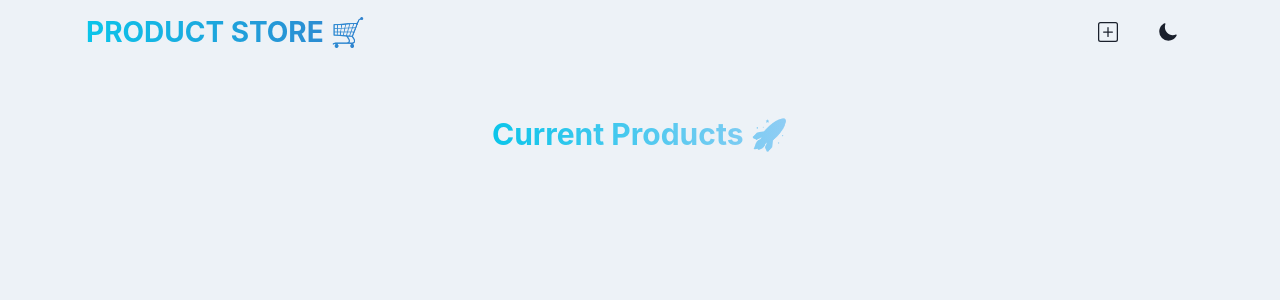
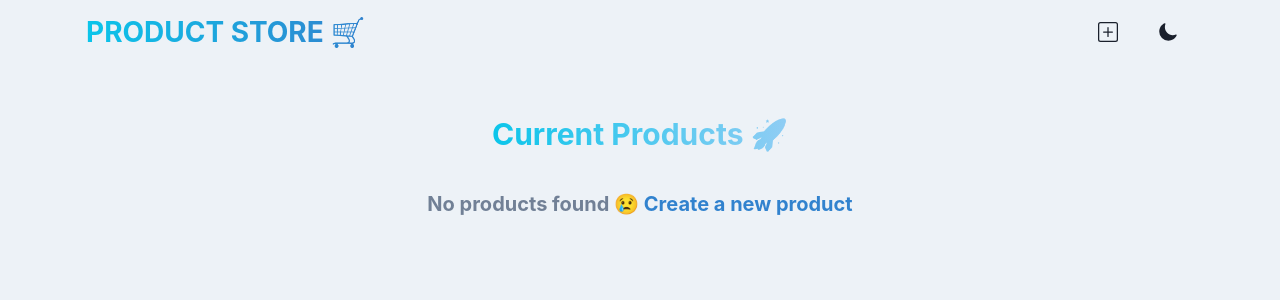
Before and after one commit to MondeNel/Product_store, a React (Vite) app in the folder frontend/: page / in a window 1280 px wide. Shown: the top 300 px of the page. Built offline with nearby package versions, Linux system fonts and the light colour scheme.

Commit message:
Enhancement: Display fallback text and link to '/create' when no products are present

```diff
--- a/frontend/src/pages/HomePage.jsx
+++ b/frontend/src/pages/HomePage.jsx
@@ -1,9 +1,12 @@
 import React from 'react';
-import { Container, VStack, Text } from '@chakra-ui/react';
+import { Container, VStack, Text, Link } from '@chakra-ui/react';
+import { Link as RouterLink } from 'react-router-dom';
 
 /**
  * HomePage component displays the main heading and serves
  * as the landing section of the application.
+ *
+ * It shows a fallback message and link when no products are available.
  *
  * @component
  * @returns {JSX.Element} The HomePage component
@@ -12,6 +15,7 @@ const HomePage = () => {
   return (
     <Container maxW="container.xl" py={12}>
       <VStack spacing={8}>
+        {/* Heading */}
         <Text
           fontSize="3xl"
           fontWeight="bold"
@@ -21,6 +25,20 @@ const HomePage = () => {
         >
           Current Products 🚀
         </Text>
+
+        {/* Fallback Message and Link */}
+        <Text fontSize="xl" textAlign="center" color="gray.500" fontWeight="bold">
+          No products found 😢{' '}
+          <Link as={RouterLink} to="/create">
+            <Text
+              as="span"
+              color="blue.500"
+              _hover={{ textDecoration: 'underline' }}
+            >
+              Create a new product
+            </Text>
+          </Link>
+        </Text>
       </VStack>
     </Container>
   );
```
